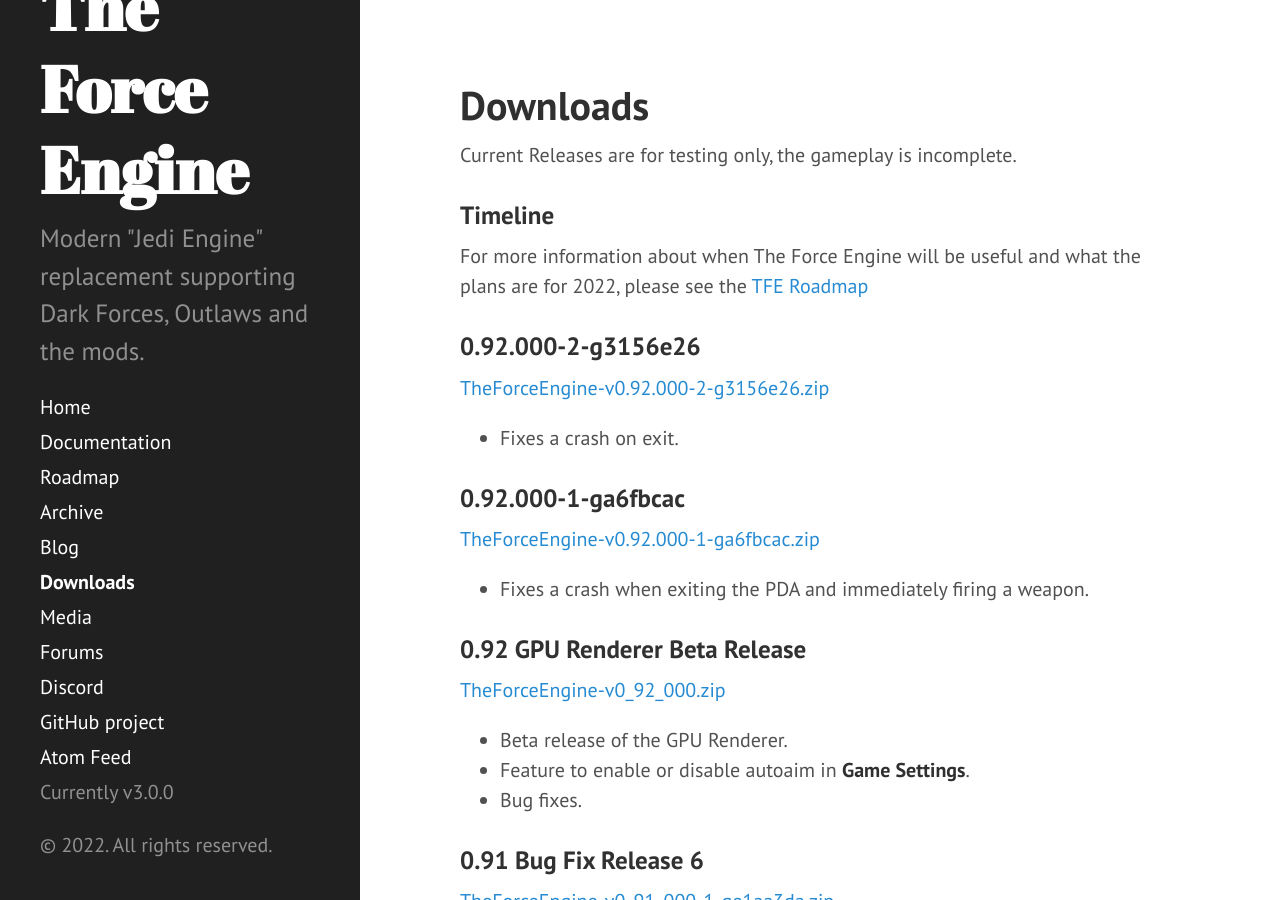
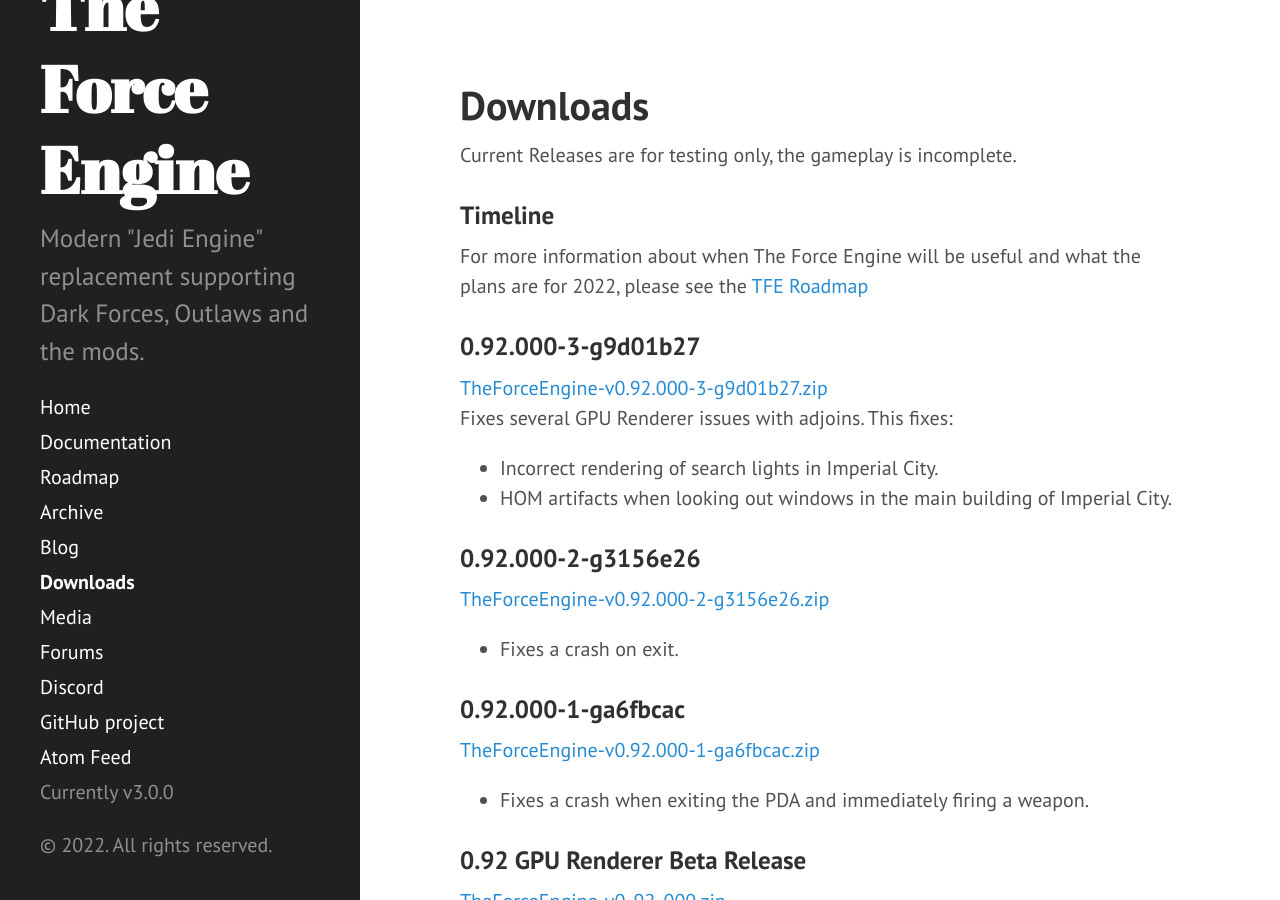
Before and after one commit to TheForceEngine/TheForceEngine.github.io, a Jekyll site: the page built from downloads.md, in a window 1280 px wide and 900 px high. Built offline with Jekyll 4.4.1, drawn with Linux system fonts in a browser that asks for light colours.

Commit message:
Update downloads.md

```diff
--- a/downloads.md
+++ b/downloads.md
@@ -7,6 +7,12 @@
 
 ### Timeline
 For more information about when The Force Engine will be useful and what the plans are for 2022, please see the [TFE Roadmap](Roadmap.md)
+
+### 0.92.000-3-g9d01b27
+[TheForceEngine-v0.92.000-3-g9d01b27.zip](archive/TheForceEngine-v0.92.000-3-g9d01b27.zip) <br>
+Fixes several GPU Renderer issues with adjoins. This fixes:
+* Incorrect rendering of search lights in Imperial City.
+* HOM artifacts when looking out windows in the main building of Imperial City.
 
 ### 0.92.000-2-g3156e26
 [TheForceEngine-v0.92.000-2-g3156e26.zip](archive/TheForceEngine-v0.92.000-2-g3156e26.zip) <br>
```
